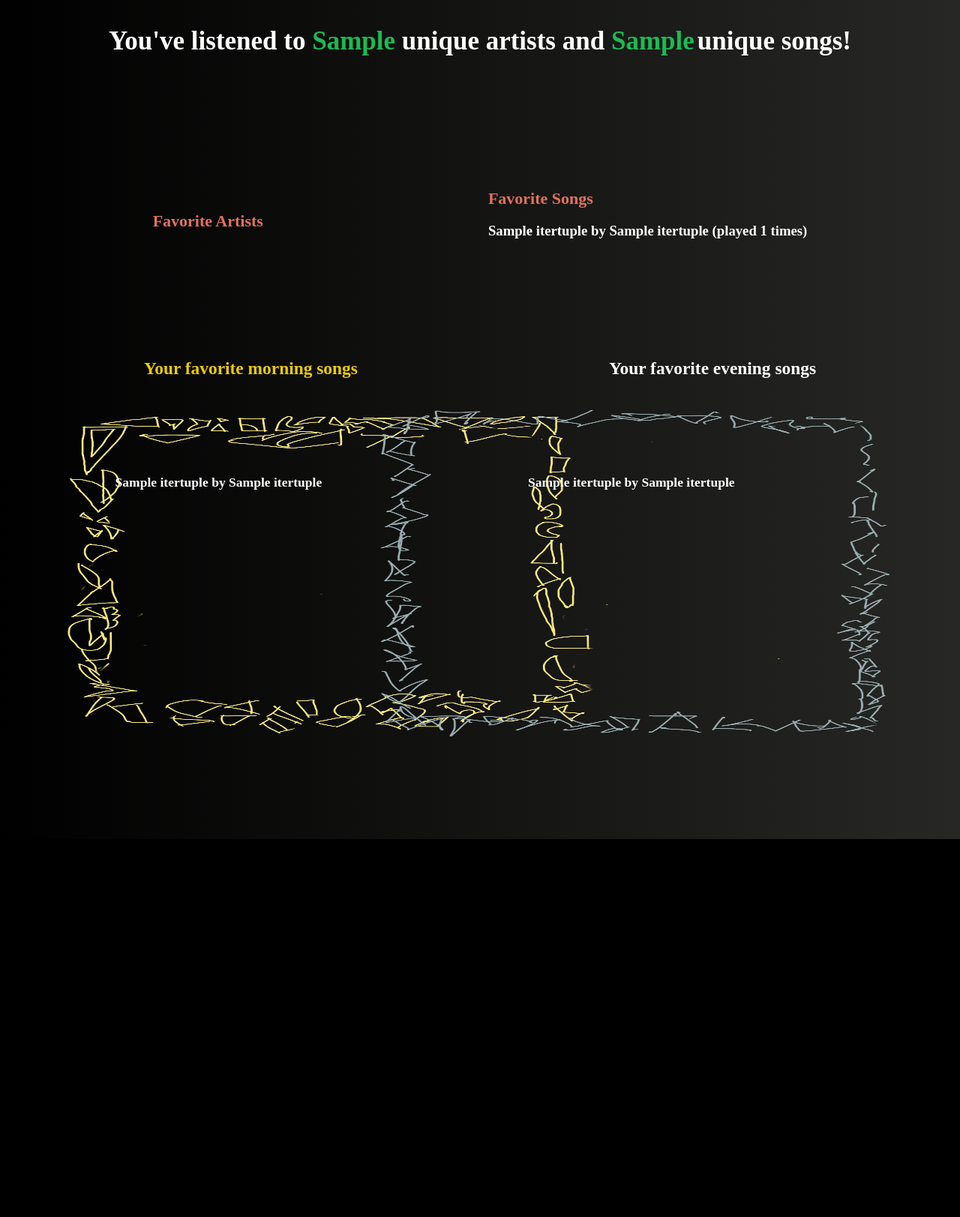
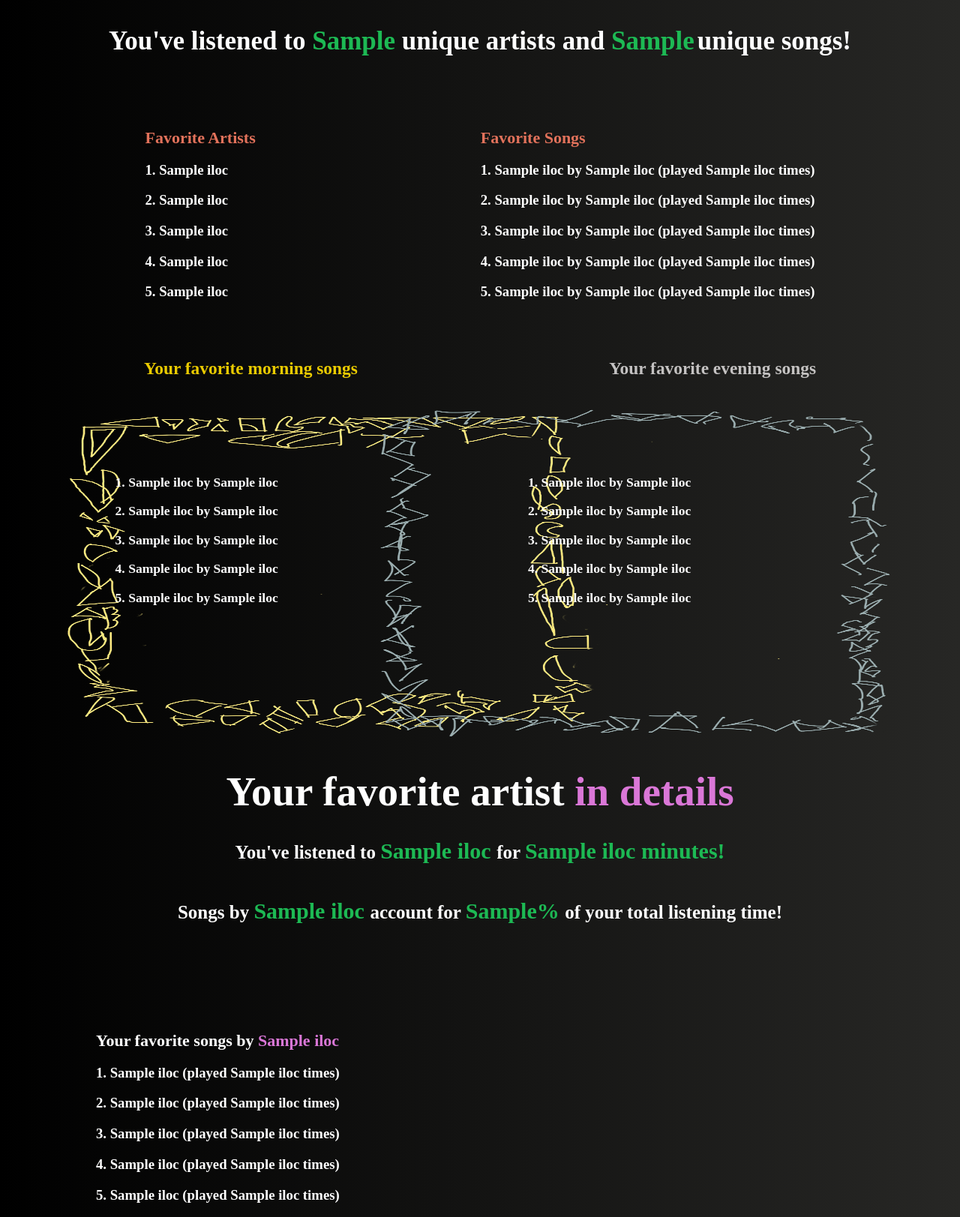
Before and after one commit to dkoterwa/spotify_app, a Flask app: template website/templates/general_statistics.html in a window 1280 px wide; the page is wider, and only the part inside the window is pictured. Shown: the part 305-1928 px from the top of that part at 75% size. Before the commit the page ends 1424 px from the top of that part, so only its background shows below. Run offline with Flask 2, Linux system fonts and the light colour scheme; the template is opened without the code that fills it: most values are stand-ins (such as "Sample title", 1, 10 or a date in 2020); some libraries are stand-ins or nearby versions.

Commit message:
add scope on favorite artist section

```diff
--- a/website/main.py
+++ b/website/main.py
@@ -15,9 +15,11 @@ import plotly
 import plotly.express as px
 
 app = create_app()
+
+
 @app.route("/", methods=["POST", "GET"])
+
 def upload_file():
-
     if request.method == "POST":
 
         files = request.files.getlist("file")
@@ -78,7 +80,12 @@ def detailed_info():
 
 @app.route('/recommendations')
 def recommendations():
-    return render_template('recommendations.html')
+    user_id = session.get("unique_id")
+    conn, cursor = db_connect("spotify_db.db")
+    data = download_data(user_id, cursor)
+    favorite_artists = get_general_statistics(data)[1]
+    fav_artist_link = [get_main_wiki_image(i) for i in favorite_artists["artist_name"][:5]]
+    return render_template('recommendations.html',favorite_artists = favorite_artists, fav_artist_link=fav_artist_link, zip=zip)
 
 if __name__ == "__main__":
     app.run(debug=True)
--- a/website/static/general_statistics.css
+++ b/website/static/general_statistics.css
@@ -165,7 +165,6 @@ button[name = "recommendations"]{
     align-items: flex-start;
 }
 
-
 .frame-morning {
     position: absolute;
     left: -15%;
@@ -208,17 +207,96 @@ button[name = "recommendations"]{
     position: absolute;
     top: 95%;
     right: 15%;
-    color: white;
+    color: rgba(244, 241, 241, 0.78);
     font-family: Futura;
     font-size: 20px;
 }
+
+.scope-text {
+    position: absolute;
+    display: inline;
+    top: 170%;
+    left: 50%;
+    width: 100vw;
+    transform: translate(-50%, -50%);
+    text-align: center;
+    font-family: Futura;
+    font-size: 55px;
+    font-weight: bold;
+}
+
+.in-details {
+    display: inline;
+    color:rgb(218, 119, 215);
+}
+
+.favorite-artist-listening-time {
+    position: absolute;
+    top: 180%;
+    left: 50%;
+    transform: translate(-50%, -50%);
+    display: flex;
+    align-items: center;
+    justify-content: center;
+    text-align: center;
+    white-space: nowrap;
+}
+
+.favorite-artist-fraction {
+    position: absolute;
+    top: 190%;
+    left: 50%;
+    transform: translate(-50%, -50%);
+    display: flex;
+    align-items: center;
+    justify-content: center;
+    text-align: center;
+    white-space: nowrap;
+}
+
+.favorite-artist-minutes, .fav-artist, .fraction-favorite, .fav-artist-minutes{
+    color: rgb(29, 185, 84);
+    font-family: Futura;
+    font-size: 30px;
+    font-weight: bold;
+    display: inline;
+}
+.favorite-minutes-text, .favorite-fraction-text, .listening-time-text, .account-for, .for{
+    color: white;
+    font-family: Futura;
+    font-size: 25px;
+    font-weight: bold;
+    display: inline;
+}
+
+.favorite-artist-title{
+    color:white;
+    font-family: Futura;
+    font-size: 22px;
+    font-weight: bold;
+}
+
+.name-favorite{
+    color:rgb(218, 119, 215);
+    font-family: Futura;
+    font-size: 22px;
+    font-weight: bold;
+}
+
+.favorite-artists-songs{
+    position: absolute;
+    overflow: hidden;
+    top: 210%;
+    left: 10%;
+}
+
 
 #chart1{
     position: absolute;
     left: 50%;
     transform: translate(-50%, -50%);
     display: flex;
-    top: 350%;
+    top: 280%;
 }
 
 #chart2{
@@ -226,5 +304,5 @@ button[name = "recommendations"]{
     left: 50%;
     transform: translate(-50%, -50%);
     display: flex;
-    top: 380%;
+    top: 350%;
 }
--- a/website/templates/general_statistics.html
+++ b/website/templates/general_statistics.html
@@ -34,27 +34,22 @@
 <div class="container-favorites">
     <div class="favorite-artists-section">
         <div class="favorite-artists-title">Favorite Artists</div>
-        <div class="favorite-artists">
-            {% for (artist, image) in zip(favorite_artists["artist_name"][:5], fav_artist_link[:5]) %}
-             <img src="{{image}}" alt="{{image}}" />
-                <div class="favorite-artist">
-                    <h3>{{ artist }}</h3>
-                </div>
+        <div class="favorite-artist">
+            {% for i in range(5) %}
+            <h3>{{ i+1 }}. {{ favorite_artists["artist_name"].iloc[i] }}</h3>
             {% endfor %}
         </div>
     </div>
     <div class="favorite-songs-section">
         <div class="favorite-songs-title">Favorite Songs</div>
-        <div class="favorite-songs">
-            {% for position in favorite_songs[:5].itertuples() %}
-                <div class="favorite-song">
-                    <h3>{{ position["song_name"] }} by {{ position["artist_name"] }} (played {{ position["count"] }} times)</h3>
-                </div>
+        <div class="favorite-song">
+            {% for i in range(5) %}
+            <h3>{{ i+1 }}. {{ favorite_songs["song_name"].iloc[i] }} by {{ favorite_songs["artist_name"].iloc[i] }} (played {{ favorite_songs["count"].iloc[i] }} times)</h3>
             {% endfor %}
         </div>
+
     </div>
 </div>
-
 
 <div class="frame-morning">
         <img src="{{ url_for('static', filename='morning_frame.png') }}" width="1250px" height="700px">
@@ -63,24 +58,23 @@
         <img src="{{ url_for('static', filename='evening_frame.png') }}" width="1250px" height="700px">
 </div>
 
-
 <div class="morning-block">
     <div class="favorite-morning-songs text-center">
-        {% for position in favorite_morning[:5].itertuples() %}
-            <div class="favorite-song">
-                <h3>{{ position["song_name"] }} by {{ position["artist_name"] }}</h3>
-            </div>
-        {% endfor %}
+        <div class="favorite-song">
+            {% for i in range(5) %}
+            <h3>{{ i+1 }}. {{ favorite_morning["song_name"].iloc[i] }} by {{ favorite_morning["artist_name"].iloc[i] }}</h3>
+            {% endfor %}
+        </div>
     </div>
 </div>
 
 <div class="evening-block">
     <div class="favorite-evening-songs text-center">
-        {% for position in favorite_evening[:5].itertuples() %}
+        {% for i in range(5) %}
         <div class="favorite-song">
-            <h3>{{ position["song_name"] }} by {{ position["artist_name"] }}</h3>
+            <h3>{{ i+1 }}. {{ favorite_evening["song_name"].iloc[i] }} by {{ favorite_evening["artist_name"].iloc[i] }}</h3>
         </div>
-    {% endfor %}
+        {% endfor %}
     </div>
 </div>
 
@@ -92,9 +86,32 @@
      <h3> Your favorite evening songs</h3>
  </div>
 
+ <div class="scope-text">Your favorite artist <span class="in-details">in details</span></div>
+
+<div class="favorite-artist-listening-time">
+    <div class="favorite-listening-time">
+        <h3 class="favorite-minutes-text">You've listened to </h3> <span class="fav-artist">{{ favorite_artists["artist_name"].iloc[0] }} </span> <span class="for"> for </span> <span class="fav-artist-minutes">{{ favorite_artists_minutes["sum_of_minutes"].iloc[0] }} minutes!</span>
+    </div>
+</div>
+
+<div class="favorite-artist-fraction">
+    <div class="listening-time-fraction">
+        <h3 class="favorite-fraction-text"> Songs by </h3> <span class="fav-artist">{{ favorite_artists["artist_name"].iloc[0] }} </span> <span class="account-for"> account for </span> <span class="fraction-favorite"> {{ favorite_artist_fraction }}% </span> <span class = "listening-time-text"> of your total listening time!</span>
+    </div>
+</div>
+
+<div class="favorite-artists-songs">
+    <div class="favorite-artist-title">Your favorite songs by <span class="name-favorite"> {{ favorite_artists["artist_name"].iloc[0] }}</span></div>
+    <div class="favorite-artist-songs">
+        {% for i in range(5) %}
+        <h3>{{ i+1 }}. {{ favorite_songs_of_fav_artist["song_name"].iloc[i] }} (played {{ favorite_songs_of_fav_artist["count"].iloc[i] }} times) </h3>
+        {% endfor %}
+    </div>
+</div>
+
+
 
 <div id="chart1"> </div>
-
 <script src='https://cdn.plot.ly/plotly-latest.min.js'></script>
 <script>
     var graph1 = {{ graph1JSON | safe }};
@@ -102,7 +119,6 @@
 </script>
 
 <div id="chart2"> </div>
-
 <script src='https://cdn.plot.ly/plotly-latest.min.js'></script>
 <script>
     var graph2 = {{ graph2JSON | safe }};
```
Also changed, not shown: website/song_characteristics.py (+4 -3 lines), website/templates/recommendations.html (+17 -2 lines), 3 other files.
